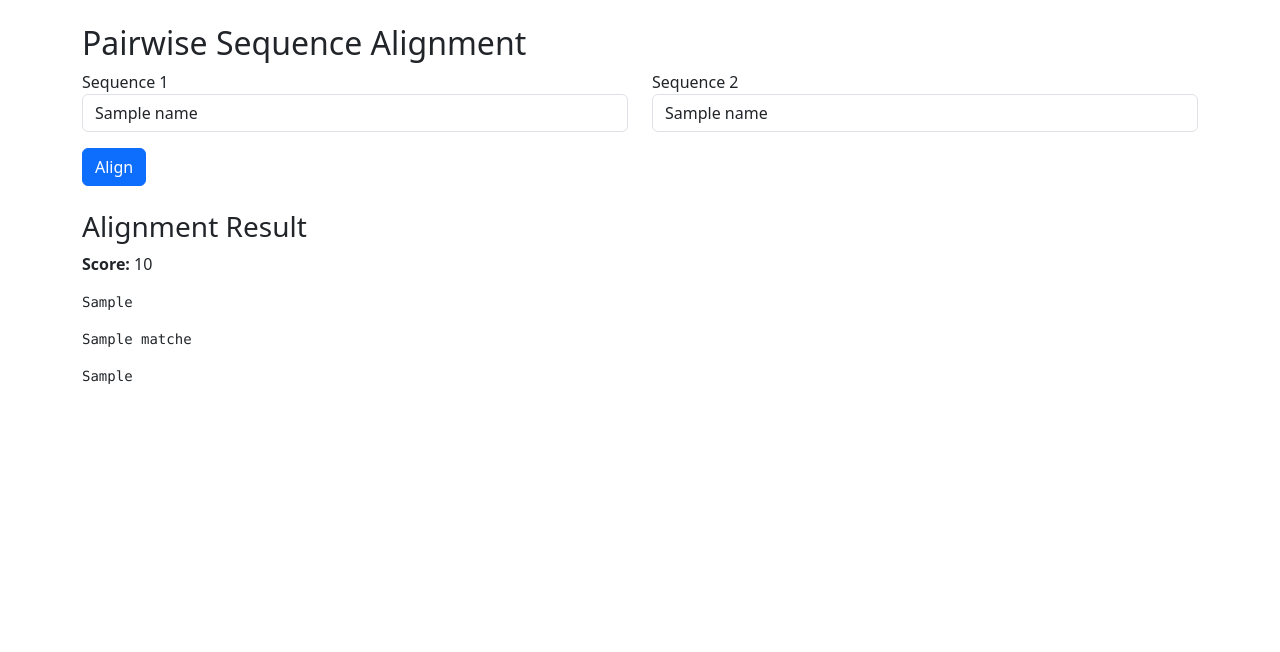
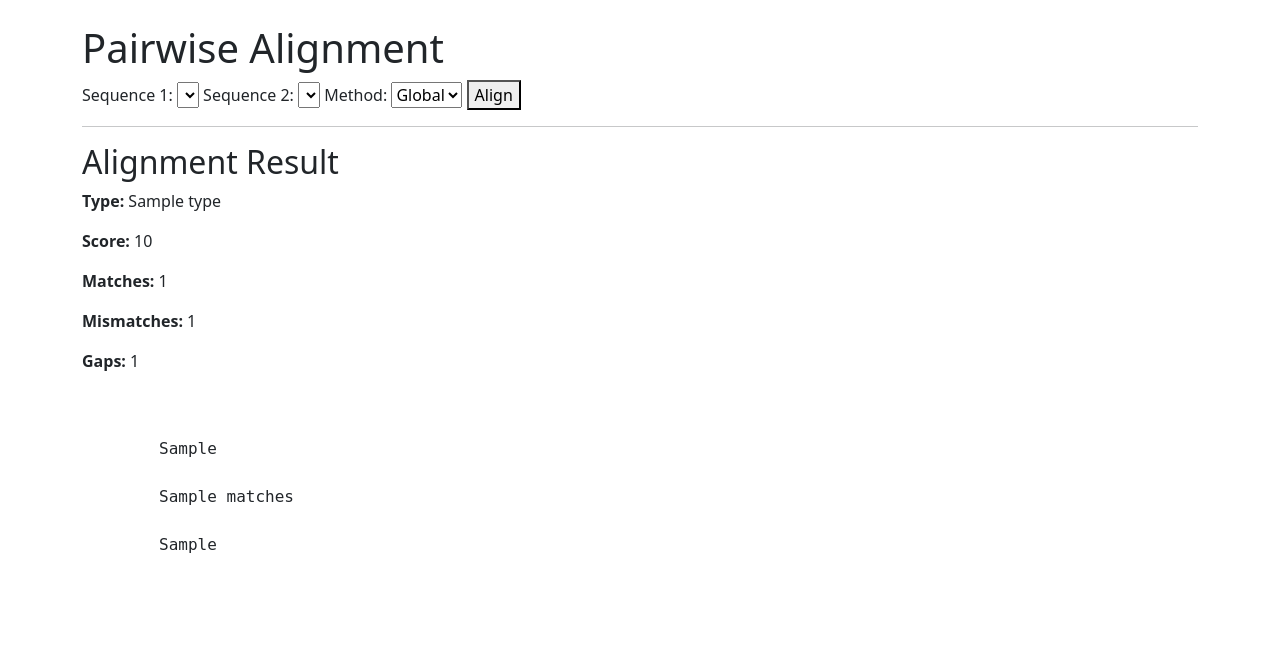
Before and after one commit to hades-k/bio_seq_analyzer, a Flask app: template templates/align.html in a window 1280 px wide. Shown: the part 56-708 px from the top of the page. Run offline with Flask 3, Linux system fonts and the light colour scheme; the template is opened without the code that fills it: most values are stand-ins (such as "Sample title", 1, 10 or a date in 2020); lists and menus that the app fills with data are empty.

Commit message:
update alignment

```diff
--- a/app.py
+++ b/app.py
@@ -121,7 +121,11 @@
         method = request.form.get('method', 'global')
         comparer = SequenceComparer(fasta_manager.get_sequences())
         result = comparer.compare_pair(idx1, idx2, method)
-    return render_template('align.html', result=result, names=names)
+        if result:
+            result['aligned_seq1'] = "".join(result['aligned_seq1'])
+            result['aligned_seq2'] = "".join(result['aligned_seq2'])
+            result['matches'] = "".join(result['matches'])
+    return render_template('align.html', result=result, names=names, enumerate=enumerate)
 
 @app.route('/plot.png')
 def plot_png():
--- a/templates/align.html
+++ b/templates/align.html
@@ -1,32 +1,47 @@
+<!-- templates/align.html -->
 {% extends "base.html" %}
 {% block content %}
-<h2>Pairwise Sequence Alignment</h2>
-<form method="POST">
-  <div class="row mb-3">
-    <div class="col">
-      <label>Sequence 1</label>
-      <select class="form-control" name="seq1">
-        {% for i in range(names|length) %}
-          <option value="{{ i }}">{{ names[i] }}</option>
-        {% endfor %}
-      </select>
+  <h1>Pairwise Alignment</h1>
+
+  <form method="post">
+    <label for="seq1">Sequence 1:</label>
+    <select name="seq1">
+      {% for i, name in enumerate(names) %}
+        <option value="{{ i }}">{{ name }}</option>
+      {% endfor %}
+    </select>
+
+    <label for="seq2">Sequence 2:</label>
+    <select name="seq2">
+      {% for i, name in enumerate(names) %}
+        <option value="{{ i }}">{{ name }}</option>
+      {% endfor %}
+    </select>
+
+    <label for="method">Method:</label>
+    <select name="method">
+      <option value="global">Global</option>
+      <option value="local">Local</option>
+    </select>
+
+    <button type="submit">Align</button>
+  </form>
+
+  {% if result %}
+    <hr>
+    <h2>Alignment Result</h2>
+    <p><strong>Type:</strong> {{ result.type.capitalize() }}</p>
+    <p><strong>Score:</strong> {{ result.score }}</p>
+    <p><strong>Matches:</strong> {{ result.match_count }}</p>
+    <p><strong>Mismatches:</strong> {{ result.mismatch_count }}</p>
+    <p><strong>Gaps:</strong> {{ result.gap_count }}</p>
+
+    <div style="font-family: monospace; white-space: pre;">
+      {% for i in range(0, result.aligned_seq1|length, 80) %}
+        {{ result.aligned_seq1[i:i+80] }}<br>
+        {{ result.matches[i:i+80] }}<br>
+        {{ result.aligned_seq2[i:i+80] }}<br><br>
+      {% endfor %}
     </div>
-    <div class="col">
-      <label>Sequence 2</label>
-      <select class="form-control" name="seq2">
-        {% for i in range(names|length) %}
-          <option value="{{ i }}">{{ names[i] }}</option>
-        {% endfor %}
-      </select>
-    </div>
-  </div>
-  <button class="btn btn-primary" type="submit">Align</button>
-</form>
-{% if result %}
-  <h3 class="mt-4">Alignment Result</h3>
-  <p><strong>Score:</strong> {{ result.score }}</p>
-    <pre>{{ result.aligned_seq1 | join('') }}</pre>
-    <pre>{{ result.matches | join('') }}</pre>
-    <pre>{{ result.aligned_seq2 | join('') }}</pre>
-{% endif %}
+  {% endif %}
 {% endblock %}
```
